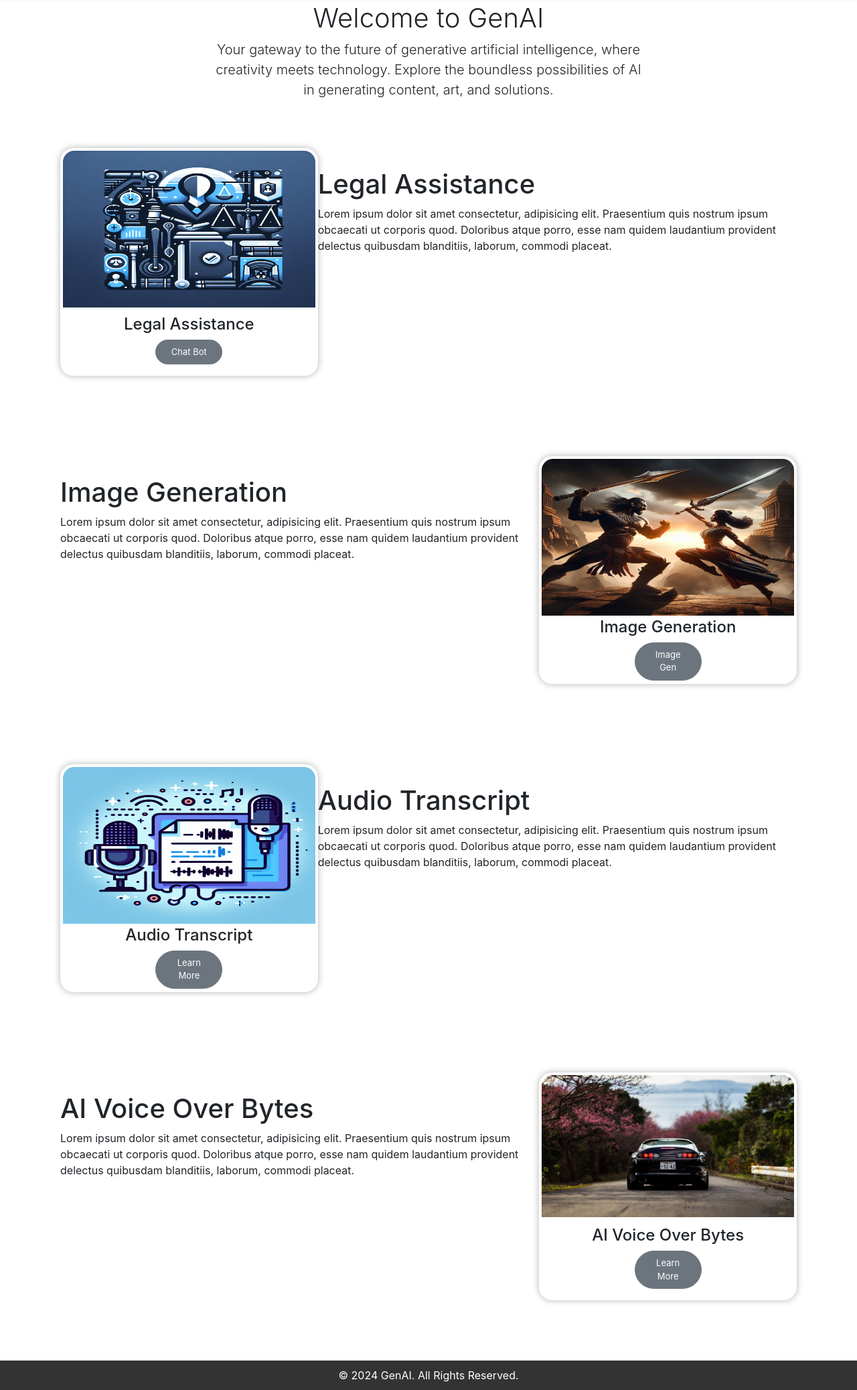
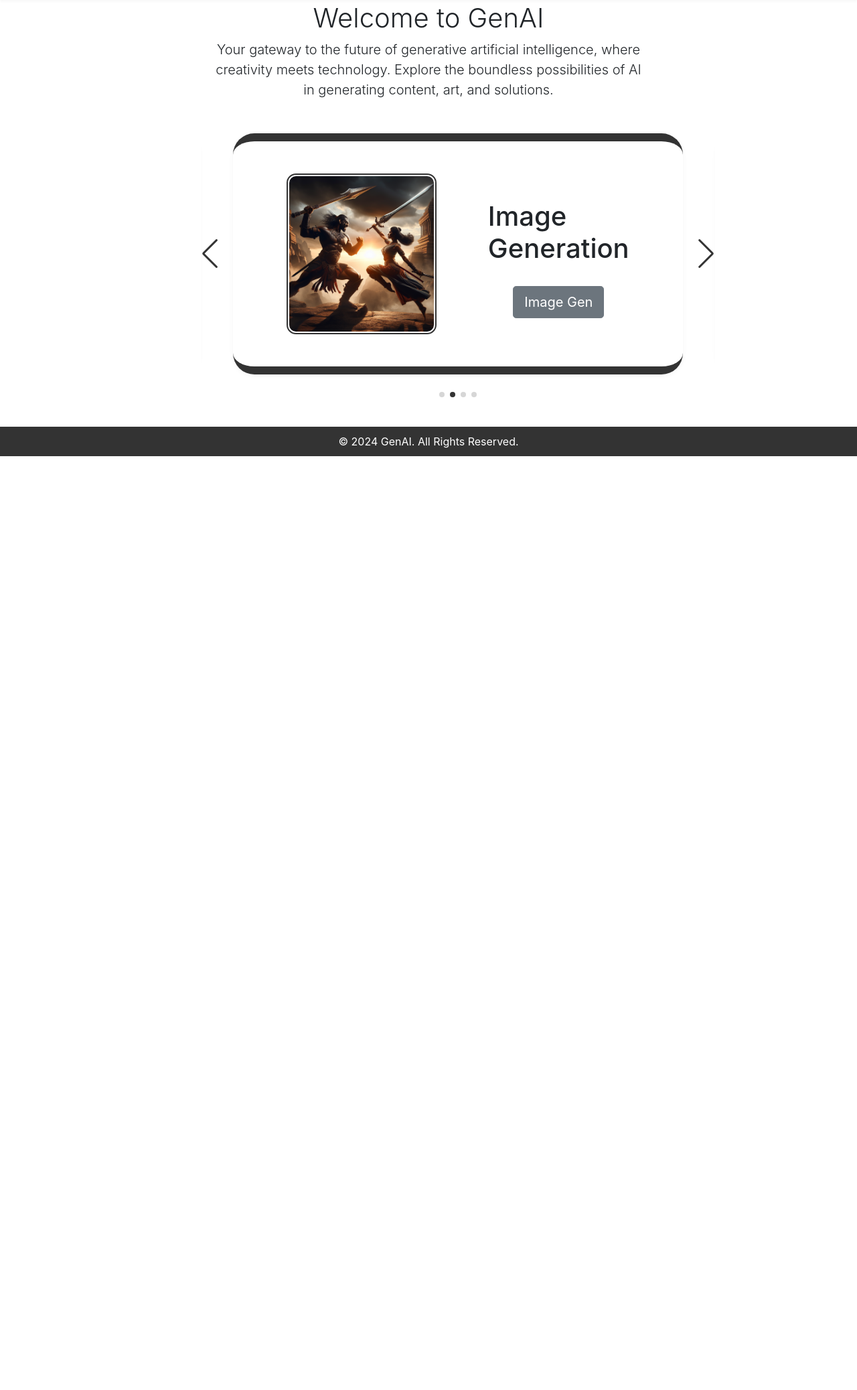
Before and after one commit to sid-1974/GenAI-1, a Flask app: page /home in a window 1280 px wide. Shown: the part 69-2144 px from the top of the page at 67% size. After the commit the page ends 750 px from the top, so only its background shows below. Run offline with Flask 3, Linux system fonts and the light colour scheme; the visitor is signed in with stand-in values (Sample User, id 1); some libraries are stand-ins or nearby versions.

Commit message:
home page-scroll design

```diff
--- a/static/css/home.css
+++ b/static/css/home.css
@@ -4,6 +4,7 @@ html{
 
 body {
     padding-top: 56px;
+    overflow: hidden;
 }
 nav{
     background: #333;
@@ -45,6 +46,7 @@ nav{
     padding: 10px 0;
 }
 
+
 .cover-container {
     max-width: 42em;
 }
@@ -54,98 +56,7 @@ nav{
 .lead {
         font-weight: 300;
 }
-.card-1{
-    width: 430px;
-    height: 340px;
-    display: flex;
-    flex-direction: column;
-    justify-content: space-between;
-     border: 1px solid rgba(255, 255, 255, .25);
-    border-radius: 20px;
-    box-shadow: 0 0 10px 1px rgba(0, 0, 0, 0.25);
-    transition: all .1s ease-in-out;
 
-  }
-  .card-1:hover{
-    border:3px solid #333;
-
-  }
-  .card-main-content{
-    margin-top: -50px;
-    padding: 30px;
-    display: flex;
-    flex-direction: column;
-  }
-  .card-cotainer-1 {
-    margin: 30px;
-    padding: 30px;
-    display: flex;
-    justify-content: space-around;
-
-}
- .card-image-1 img{
-    width: 100%;
-    padding: 3px;
-    border-top-left-radius: 20px;
-    border-top-right-radius: 20px;
-    transition: filter 0.9s ease;
-}
-.card-image-1 img:hover {
-    filter: blur(.9px);
-    opacity: 0.9;
-    cursor: pointer;
-}
-
-.lead-card-btn .btn-secondary{
-    width: 100px;
-    border-radius: 50px;
-    font-size: small;
-
-
-}
-.card-image-content{
-    display: flex;
-    flex-direction: column;
-    justify-content: center;
-    align-items: center;
-}
-
-  .card-content{
-    width: 800px;
-    height: auto;
-    margin-top: 30px;
-
-}
-.popup{
-    background: rgb(0, 0, 0,0.6);
-    width:100%;
-    height: 100%;
-    position: fixed;
-    top: 0;
-    display: none;
-    justify-content: center;
-    align-items: center;
-    text-align: center;
-}
-.popup-content{
-    height: 250px;
-    width: 500px;
-    background: white;
-    padding: 20px;
-    border-radius: 5px;
-    position: relative;
-}
-i  {
-    position: absolute;
-    top: -5px;
-    right: -6px;
-    font-size: 30px;
-    color: black;
-}
-i:hover{
-    color: orange;
-    cursor: pointer;
-}
 .lead-card-btn-h1{
     margin-bottom:40px;
 }
@@ -255,3 +166,78 @@ i:hover{
 
     }
   }
+
+  /*demoooo */
+
+
+ .testimonial-wrapper{
+    position: relative;
+    top: -30px;
+    width: 60%;
+    height: auto;
+    margin-left:300px ;
+
+}
+.testimonial-wrapper .testimonial-box{
+
+    padding: 3rem;
+    border-radius: 2rem;
+    overflow: hidden;
+}
+.testimonial-content .testimonial-slide{
+    display: flex;
+    align-items: center;
+    flex-direction: row;
+    background: white;
+    border-radius: 2rem;
+    box-shadow: 0 .1rem .5rem rgba(0,0,0,.04);
+    padding: 3rem 5rem;
+    border-top: .8rem solid #333;
+    border-bottom: .8rem solid #333;
+}
+.testimonial-slide img{
+    width: 14rem;
+    height: 14rem;
+    object-fit: cover;
+    border-radius:14px;
+    padding: 2px;
+    border: 2px solid #333;
+    transition: box-shadow 0.3s ease;
+
+
+}
+.testimonial-slide-headings{
+    margin-left: 15%;
+}
+.testimonial-slide img:hover{
+     cursor: pointer;
+     box-shadow: 0 0 10px 5px rgba(0, 0, 0, 0.5);
+}
+
+.testimonial-slide h2{
+    font-size: 2.5rem;
+    margin: 2rem 0;
+}
+
+.testimonial-slide p{
+    font-size: 1.4rem;
+    text-align: center;
+}
+.testimonial-box .swiper-button-next,
+.testimonial-box .swiper-button-prev{
+    color:#333;
+}
+.testimonial-box .swiper-button-next{
+    right: 0;
+}
+.testimonial-box .swiper-button-prev{
+    left: 0;
+}
+.testimonial-box .swiper-pagination-bullet{
+    background:#333;
+
+
+}
+.testimonial-box .swiper-pagination-bullet-active{
+    background: #333;
+}
--- a/templates/home.html
+++ b/templates/home.html
@@ -5,7 +5,10 @@
     <meta name="viewport" content="width=device-width, initial-scale=1.0">
     <link href="https://maxcdn.bootstrapcdn.com/bootstrap/4.5.2/css/bootstrap.min.css" rel="stylesheet">
     <link href="https://stackpath.bootstrapcdn.com/font-awesome/4.7.0/css/font-awesome.min.css" rel="stylesheet">
+    <link  rel="stylesheet" href="https://cdn.jsdelivr.net/npm/swiper@11/swiper-bundle.min.css"/>
      <link rel="stylesheet" href="{{ url_for('static', filename='css/home.css') }}">
+
+
 
     <title>Home</title>
 
@@ -60,14 +63,7 @@
         </div>
     </nav>
 
-    <!------------------- Page Content--------------- -->
-                        <!----- <div class="container">
-                                <div class="row justify-content-center mt-5">
-                                    <div class="col-md-6">
-                                        <h1>Welcome to the home page, {{ username }}!</h1>
-                                    </div>
-                                </div>
-                            </div>------>
+
 
 
     <div class="container text-center">
@@ -75,118 +71,69 @@
             <main role="main" class="inner cover">
                 <h1 class="cover-heading">Welcome to GenAI</h1>
                 <p class="lead">Your gateway to the future of generative artificial intelligence, where creativity meets technology. Explore the boundless possibilities of AI in generating content, art, and solutions.</p>
-                <!---<p class="lead">
-                    <a href="#" class="btn btn-lg btn-secondary">Learn More</a>
-                </p>---->
+
             </main>
         </div>
     </div>
 
-       <!-------------card1-------------------->
-       <div class="card-main-content">
-        <div class="card-cotainer-1 card-container-11">
+       <!-------------cardssss-------------------->
 
 
-            <div class="card-1">
-                <div class="card-image-1">
+
+
+
+            <div class="testimonial-wrapper">
+                <div class="testimonial-box mySwiper">
+                    <div class="testimonial-content swiper-wrapper">
+                        <div class="testimonial-slide swiper-slide">
                             <img style="height: 240px;"  src="../static/BGimage/legal_assistance.png" alt="">
-                </div>
-                <div class="card-image-content">
-                    <h4>Legal Assistance</h4>
+                         <div class="testimonial-slide-headings">
+                            <h2>Legal Assistance</h2>
                             <p class="lead-card-btn">
                                 <a href="/chatbot" class="btn btn-lg btn-secondary" id="card-1-btn-1" >Chat Bot</a>
                             </p>
-
                         </div>
                          </div>
-            <div class="card-content">
-                <h1>Legal Assistance</h1>
-                <p>Lorem ipsum dolor sit amet consectetur, adipisicing elit. Praesentium quis nostrum ipsum obcaecati ut corporis quod. Doloribus atque porro, esse nam quidem laudantium provident delectus quibusdam blanditiis, laborum, commodi placeat.</p>
-
-            </div>
-        </div>
-
-         <!-------------card2-------------------->
-
-         <div class="card-cotainer-1 ">
-
-
-            <div class="card-content">
-                <h1>Image Generation</h1>
-                <p>Lorem ipsum dolor sit amet consectetur, adipisicing elit. Praesentium quis nostrum ipsum obcaecati ut corporis quod. Doloribus atque porro, esse nam quidem laudantium provident delectus quibusdam blanditiis, laborum, commodi placeat.</p>
-
-            </div>
-
-            <div class="card-1">
-                <div class="card-image-1">
-                    <img style="height: 240px;" src="../static/BGimage/image_gen.png" alt="">
-                </div>
-                <div class="card-image-content">
-                    <h4>Image Generation</h4>
+                        <div class="testimonial-slide swiper-slide">
+                            <img style="height: 240px;"  src="../static/BGimage/image_gen.png" alt="">
+                                 <div class="testimonial-slide-headings">
+                                    <h2>Image Generation</h2>
                                     <p class="lead-card-btn">
-                        <a href="image_gen" class="btn btn-lg btn-secondary " id="card-1-btn-2" >Image Gen</a>
+                                        <a href="image_gen" class="btn btn-lg btn-secondary" id="card-1-btn-2" >Image Gen</a>
                                     </p>
-
                                  </div>
 
                         </div>
+                        <div class="testimonial-slide swiper-slide">
+                            <img  style="height: 240px;" src="../static/BGimage/audio_trans.png" alt="">
+                           <div class="testimonial-slide-headings">
+                            <h2>Audio Transcript</h2>
+                            <p class="lead-card-btn">
+                                <a href="#" class="btn btn-lg btn-secondary" id="card-1-btn-3" >Learn More</a>
+                            </p>
+                           </div>
 
                         </div>
-
-         <!-------------card3-------------------->
-        <div class="card-cotainer-1 card-container-3">
-
-
-            <div class="card-1">
-                <div class="card-image-1">
-                    <img  style="height: 240px;" src="../static/BGimage/audio_trans.png" alt="">
-                </div>
-                <div class="card-image-content">
-                    <h4>Audio Transcript</h4>
+                        <div class="testimonial-slide swiper-slide">
+                            <img src="../static/BGimage/landing_page.jpg" alt="">
+                            <div class="testimonial-slide-headings">
+                                <h2>AI Voice Over </h2>
                                 <p class="lead-card-btn">
                                     <a href="#" class="btn btn-lg btn-secondary" id="card-1-btn-4" >Learn More</a>
                                 </p>
                             </div>
 
                          </div>
-            <div class="card-content">
-                <h1>Audio Transcript</h1>
-                <p>Lorem ipsum dolor sit amet consectetur, adipisicing elit. Praesentium quis nostrum ipsum obcaecati ut corporis quod. Doloribus atque porro, esse nam quidem laudantium provident delectus quibusdam blanditiis, laborum, commodi placeat.</p>
-
-            </div>
-        </div>
-
-         <!-------------card4-------------------->
-
-         <div class="card-cotainer-1 ">
 
 
-            <div class="card-content">
-                <h1>AI Voice Over Bytes</h1>
-                <p>Lorem ipsum dolor sit amet consectetur, adipisicing elit. Praesentium quis nostrum ipsum obcaecati ut corporis quod. Doloribus atque porro, esse nam quidem laudantium provident delectus quibusdam blanditiis, laborum, commodi placeat.</p>
 
                     </div>
 
-            <div class="card-1">
-                <div class="card-image-1 card-image-11">
-                    <img src="../static/BGimage/landing_page.jpg" alt="">
-                </div>
-                <div class="card-image-content">
-                    <h4>AI Voice Over Bytes</h4>
-                    <p class="lead-card-btn">
-                        <a href="#" class="btn btn-lg btn-secondary" id="card-1-btn-4" >Learn More</a>
-                    </p>
-
+                    <div class="swiper-button-next"></div>
+                    <div class="swiper-button-prev"></div>
+                    <div class="swiper-pagination"></div>
                 </div>
             </div>
-
-        </div>
-
-    </div>
-
-
-
-
 
 <footer class="footer">
     <div class="container">
@@ -196,6 +143,29 @@
 
 
 
+    <!-- swiper js -->
+    <script src="https://cdn.jsdelivr.net/npm/swiper@11/swiper-bundle.min.js"></script>
+    <script>
+        var swiper = new Swiper(".mySwiper", {
+    slidesPerView: 1,
+    spaceBetween: 50,
+    loop: true,
+    grabCursor:true,
+    pagination: {
+      el: ".swiper-pagination",
+      clickable: true,
+    },
+    navigation: {
+      nextEl: ".swiper-button-next",
+      prevEl: ".swiper-button-prev",
+    },
+    autoplay: {
+        delay: 5000,
+        disableOnInteraction: false,
+      },
+  });
+    </script>
+
     <script src="https://code.jquery.com/jquery-3.5.1.slim.min.js"></script>
     <script src="https://cdn.jsdelivr.net/npm/@popperjs/core@2.9.2/dist/umd/popper.min.js"></script>
     <script src="https://maxcdn.bootstrapcdn.com/bootstrap/4.5.2/js/bootstrap.min.js"></script>
```
Lines whose indentation alone changed are shown as unchanged.
